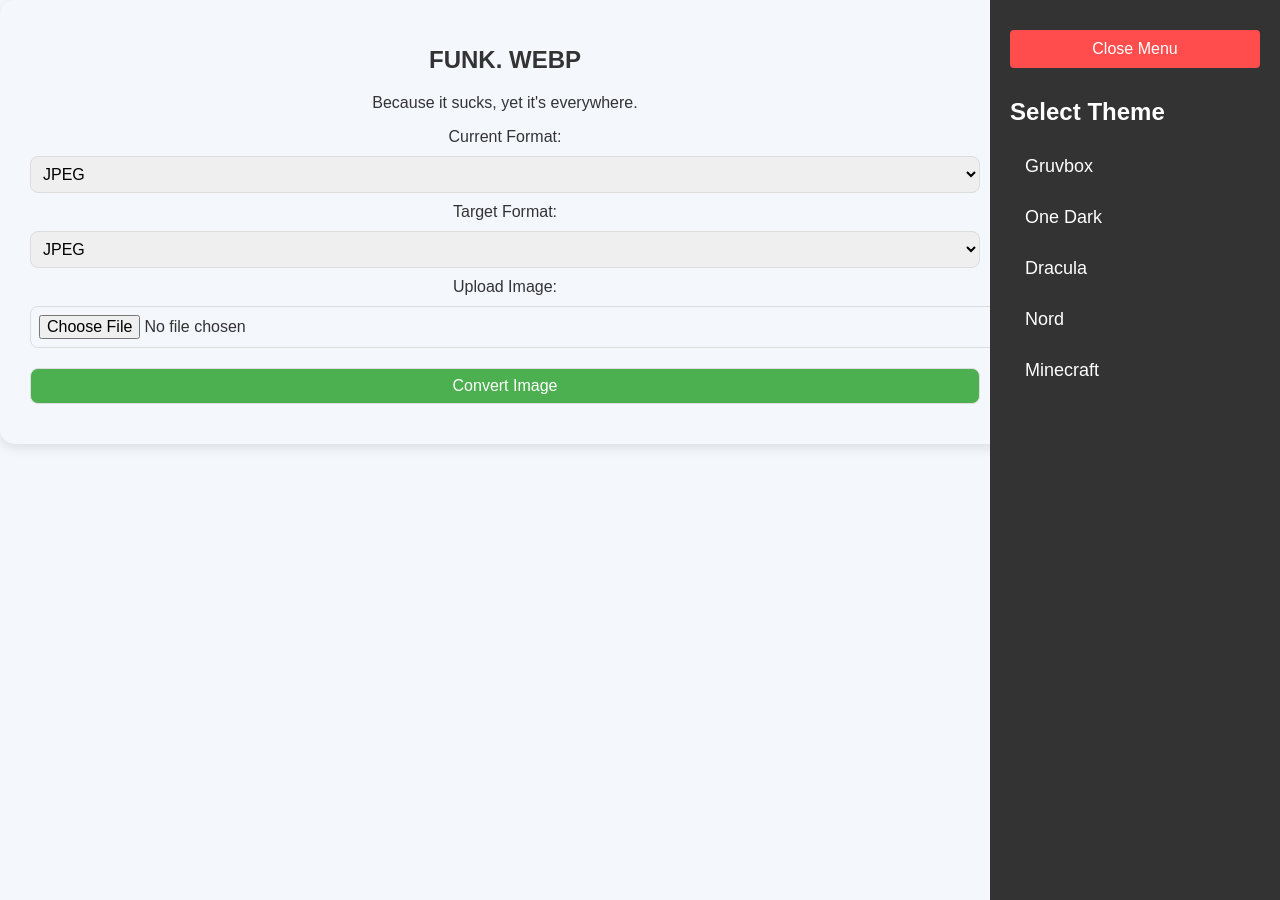
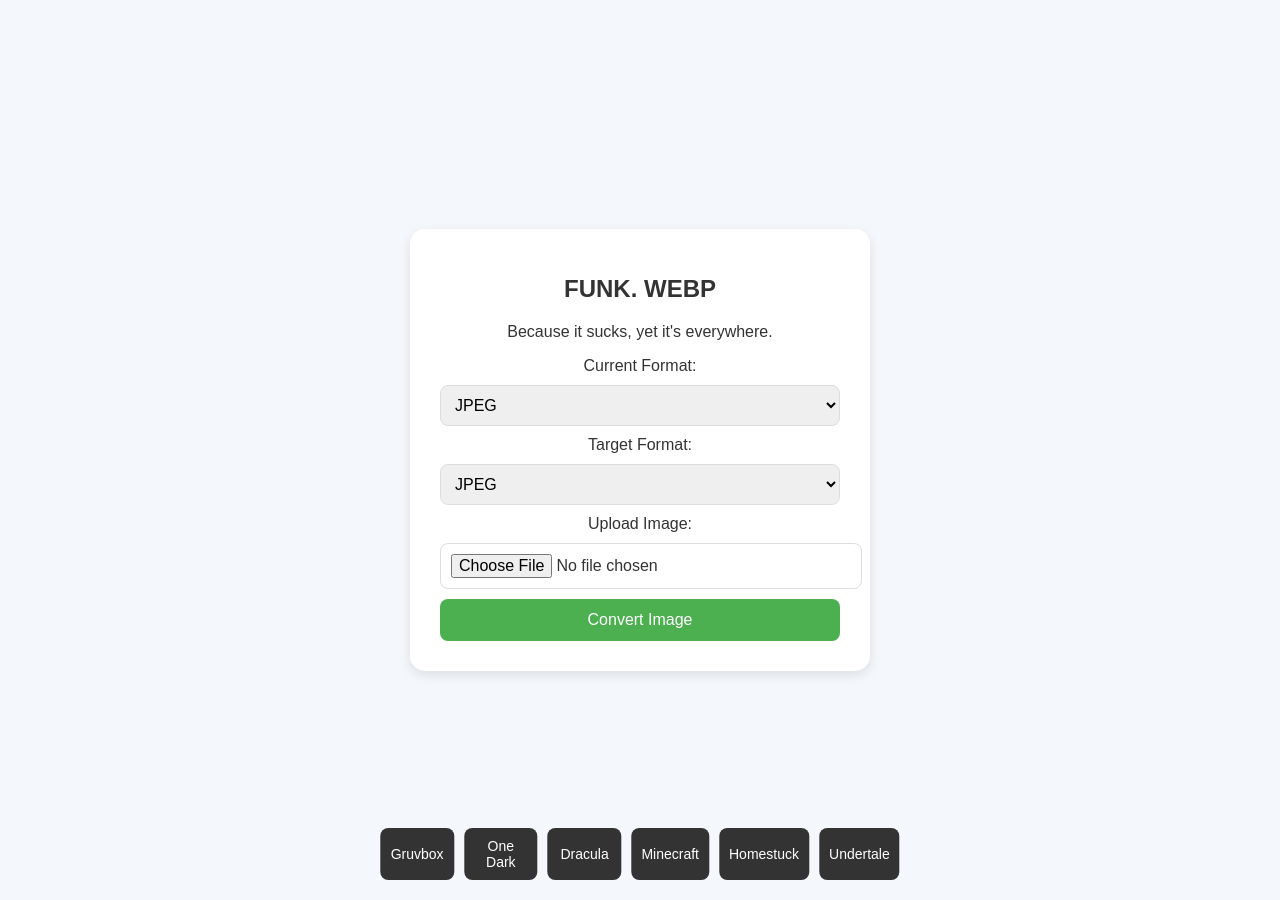
Before and after one commit to intzam667/funk.webp, a Flask app: page / in a window 1280 px wide. Run offline with Flask 3, Linux system fonts and the light colour scheme.

Commit message:
Update index.html

```diff
--- a/templates/index.html
+++ b/templates/index.html
@@ -5,58 +5,64 @@
     <meta name="viewport" content="width=device-width, initial-scale=1.0">
     <title>IntZam's FUNKWEBP</title>
     <style>
-        /* Default Theme - Light */
         body {
             font-family: 'Arial', sans-serif;
             background-color: #f4f7fc;
             color: #333;
+            display: flex;
+            justify-content: center;
+            align-items: center;
+            height: 100vh;
             margin: 0;
-            padding: 0;
             transition: background-color 0.3s, color 0.3s;
         }
-
-        /* Sidebar Menu on the Right */
-        .sidebar {
-            position: fixed;
-            top: 0;
-            right: 0;
-            height: 100%;
-            width: 250px;
-            background-color: #333;
-            color: #fff;
-            padding: 20px;
-            z-index: 9;
+        .container {
+            background: white;
+            padding: 30px;
+            border-radius: 15px;
+            box-shadow: 0 4px 12px rgba(0, 0, 0, 0.1);
+            width: 400px;
+            text-align: center;
+            transition: all 0.3s;
         }
-
-        .sidebar a {
+        h1 {
+            font-size: 24px;
+            margin-bottom: 20px;
+            color: #333;
+        }
+        select, input[type="file"] {
+            padding: 10px;
+            margin: 10px 0;
+            width: 100%;
+            border-radius: 8px;
+            border: 1px solid #ddd;
+            font-size: 16px;
+        }
+        button {
+            background-color: #4CAF50;
             color: white;
-            text-decoration: none;
-            padding: 10px 15px;
-            display: block;
-            margin-bottom: 10px;
-            font-size: 18px;
-            border-radius: 4px;
-        }
-
-        .sidebar a:hover {
-            background-color: #444;
-        }
-
-        .sidebar .close-btn {
-            background-color: #ff4c4c;
-            color: white;
+            padding: 12px 20px;
             border: none;
-            padding: 10px;
+            border-radius: 8px;
+            font-size: 16px;
             cursor: pointer;
-            border-radius: 4px;
             width: 100%;
         }
-
-        .sidebar .close-btn:hover {
-            background-color: #ff2c2c;
+        button:hover {
+            background-color: #45a049;
         }
-
-        /* Themes */
+        .download-link {
+            margin-top: 20px;
+            font-size: 16px;
+        }
+        .download-link a {
+            text-decoration: none;
+            color: #007bff;
+        }
+        .download-link a:hover {
+            text-decoration: underline;
+        }
+        /* Theme Styles */
         .gruvbox {
             background-color: #282828;
             color: #ebdbb2;
@@ -72,73 +78,47 @@
             color: #f8f8f2;
         }
 
-        .nord {
-            background-color: #2e3440;
-            color: #d8dee9;
-        }
-
         .minecraft {
             background-color: #a8b0b7;
             color: #4d4d4d;
         }
 
-        .container {
-            padding: 30px;
-            border-radius: 15px;
-            box-shadow: 0 4px 12px rgba(0, 0, 0, 0.1);
-            text-align: center;
-            transition: all 0.3s;
-            margin-right: 270px; /* Make space for the sidebar */
+        .homestuck {
+            background-color: #4e4e4e;
+            color: #89b96d;
         }
 
-        h1 {
-            font-size: 24px;
-            margin-bottom: 20px;
+        .undertale {
+            background-color: #5c0000;
+            color: #fff;
         }
 
-        select, input[type="file"], button {
-            padding: 8px;
-            margin: 10px 0;
-            width: 100%;
-            border-radius: 8px;
-            border: 1px solid #ddd;
-            font-size: 16px;
-            transition: all 0.3s;
+        /* Theme Change Buttons */
+        .theme-buttons {
+            position: absolute;
+            bottom: 20px;
+            left: 50%;
+            transform: translateX(-50%);
+            display: flex;
+            gap: 10px;
         }
 
-        button {
-            background-color: #4CAF50;
+        .theme-buttons button {
+            background-color: #333;
             color: white;
+            border: none;
+            padding: 10px;
+            font-size: 14px;
             cursor: pointer;
+            border-radius: 8px;
         }
 
-        button:hover {
-            background-color: #45a049;
+        .theme-buttons button:hover {
+            background-color: #555;
         }
-
-        .download-link a {
-            text-decoration: none;
-            color: #007bff;
-        }
-
-        .download-link a:hover {
-            text-decoration: underline;
-        }
-
     </style>
 </head>
 <body>
-    <!-- Sidebar for theme selection -->
-    <div class="sidebar">
-        <button class="close-btn" onclick="toggleSidebar()">Close Menu</button>
-        <h2>Select Theme</h2>
-        <a href="javascript:void(0);" onclick="changeTheme('gruvbox')">Gruvbox</a>
-        <a href="javascript:void(0);" onclick="changeTheme('onedark')">One Dark</a>
-        <a href="javascript:void(0);" onclick="changeTheme('dracula')">Dracula</a>
-        <a href="javascript:void(0);" onclick="changeTheme('nord')">Nord</a>
-        <a href="javascript:void(0);" onclick="changeTheme('minecraft')">Minecraft</a>
-    </div>
-
     <div class="container">
         <h1>FUNK. WEBP</h1>
         <center><p>Because it sucks, yet it's everywhere.</p></center>
@@ -149,20 +129,16 @@
                 <option value="PNG">PNG</option>
                 <option value="WEBP">WEBP</option>
             </select>
-
             <label for="target_format">Target Format:</label>
             <select id="target_format" name="target_format">
                 <option value="JPEG">JPEG</option>
                 <option value="PNG">PNG</option>
                 <option value="WEBP">WEBP</option>
             </select>
-
             <label for="image">Upload Image:</label>
             <input type="file" name="image" accept="image/*" required>
-
             <button type="submit">Convert Image</button>
         </form>
-
         {% if download_link %}
             <div class="download-link">
                 <h3>Converted Image:</h3>
@@ -171,10 +147,20 @@
         {% endif %}
     </div>
 
+    <!-- Theme Change Buttons -->
+    <div class="theme-buttons">
+        <button onclick="changeTheme('gruvbox')">Gruvbox</button>
+        <button onclick="changeTheme('onedark')">One Dark</button>
+        <button onclick="changeTheme('dracula')">Dracula</button>
+        <button onclick="changeTheme('minecraft')">Minecraft</button>
+        <button onclick="changeTheme('homestuck')">Homestuck</button>
+        <button onclick="changeTheme('undertale')">Undertale</button>
+    </div>
+
     <script>
         // Change Theme
         function changeTheme(theme) {
-            document.body.classList.remove('gruvbox', 'onedark', 'dracula', 'nord', 'minecraft');
+            document.body.classList.remove('gruvbox', 'onedark', 'dracula', 'minecraft', 'homestuck', 'undertale');
             document.body.classList.add(theme);
 
             // Store the theme in localStorage
```
